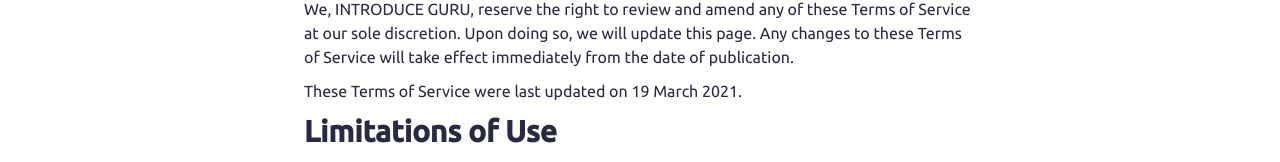
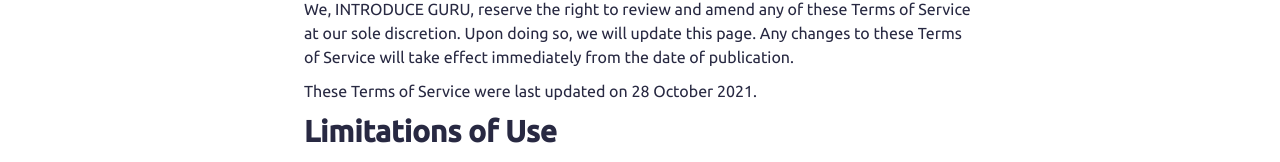
Before and after one commit to srm-tech/app, a Next.js app: page /legal/terms in a window 1280 px wide. Shown: the part 441-603 px from the top of the page. Built offline with nearby package versions, Linux system fonts and the light colour scheme.

Commit message:
fix: terms date

```diff
--- a/src/pages/legal/TermsContent.tsx
+++ b/src/pages/legal/TermsContent.tsx
@@ -31,7 +31,7 @@
           this page. Any changes to these Terms of Service will take effect
           immediately from the date of publication.
         </p>
-        <p>These Terms of Service were last updated on 19 March 2021.</p>
+        <p>These Terms of Service were last updated on 28 October 2021.</p>
         <h3>Limitations of Use</h3>
         <p>
           By using this website, you warrant on behalf of yourself, your users,
@@ -322,7 +322,7 @@
           account termination. In extreme cases, we may be legally obliged to
           report such customers to the relevant authorities.
         </p>
-        <p>This policy was last reviewed on 19 March 2021.</p>
+        <p>This policy was last reviewed on 28 October 2021.</p>
         <h3>Fair use</h3>
         <p>
           We provide our facilities with the assumption your use will be
```
